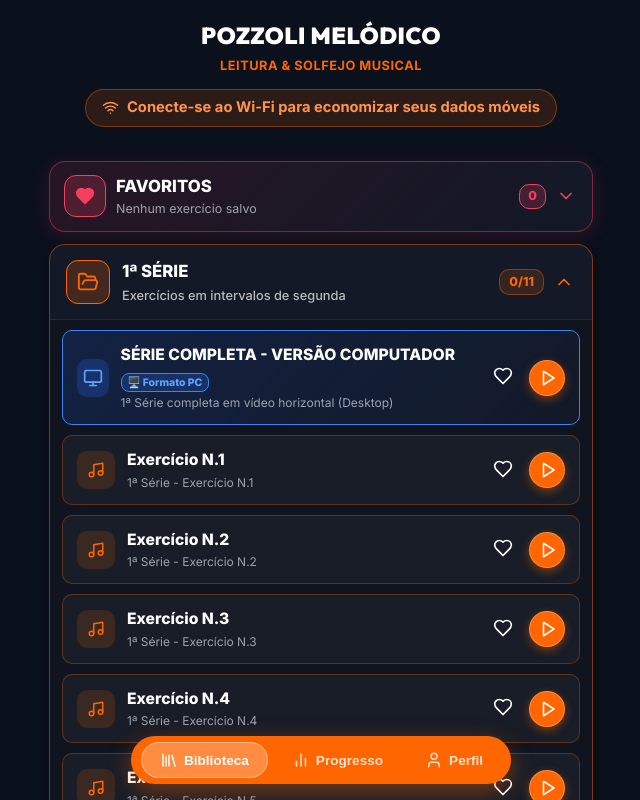
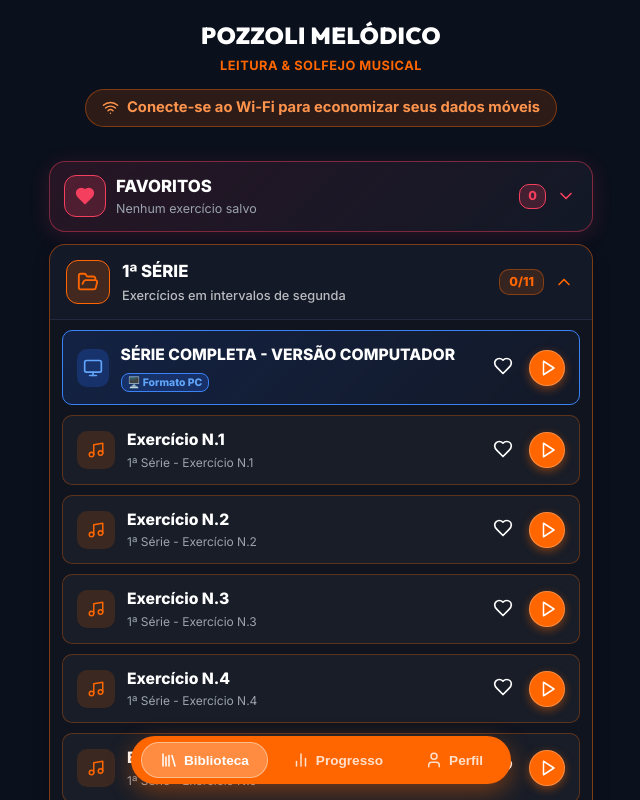
Before and after one commit to darlanmarley-hub/pozzoli-melodico, a React (Vite) app: page / in a window 1280 px wide. Both pictures are taken after a click on the button 883 px from the left and 281 px from the top of the page. Shown: the top 800 px of the page, without its empty margins (319-959 px from the left). Built offline with nearby package versions, Linux system fonts and the light colour scheme.

Commit message:
fix: remove o texto de legenda da opcao VERSAO COMPUTADOR

```diff
--- a/src/components/SeriesLibraryModal.jsx
+++ b/src/components/SeriesLibraryModal.jsx
@@ -487,9 +487,11 @@ export default function SeriesLibraryView({
                                   </span>
                                 )}
                               </div>
-                              <div style={{ fontSize: '0.75rem', color: 'var(--text-muted)', marginTop: '2px', display: 'flex', alignItems: 'center', gap: '8px' }}>
-                                <span>{exercise.subtitle || (exercise.isDesktopMode ? 'Vídeo Horizontal (Desktop)' : `⏱ ${exercise.defaultBpm || 60} BPM`)}</span>
-                              </div>
+                              {exercise.subtitle || (!exercise.isDesktopMode && `⏱ ${exercise.defaultBpm || 60} BPM`) ? (
+                                <div style={{ fontSize: '0.75rem', color: 'var(--text-muted)', marginTop: '2px', display: 'flex', alignItems: 'center', gap: '8px' }}>
+                                  <span>{exercise.subtitle || (!exercise.isDesktopMode ? `⏱ ${exercise.defaultBpm || 60} BPM` : '')}</span>
+                                </div>
+                              ) : null}
                             </div>
                           </div>
 
--- a/src/utils/storage.js
+++ b/src/utils/storage.js
@@ -63,7 +63,7 @@ export const SERIES_FOLDERS = [
         seriesTitle: '1ª SÉRIE',
         seriesSubtitle: 'Exercícios em intervalos de segunda',
         title: 'SÉRIE COMPLETA - VERSÃO COMPUTADOR',
-        subtitle: '1ª Série completa em vídeo horizontal (Desktop)',
+        subtitle: '',
         description: 'Vídeo da 1ª Série em formato horizontal panorâmico gravado para telas de computador.',
         mxlUrl: '/partituras/Pozzolli--1-PRIMEIRA-SERIE-mxl.xml',
         midiUrl: '/partituras/Pozzolli--1-PRIMEIRA-SERIE-mxl.mid',
```
